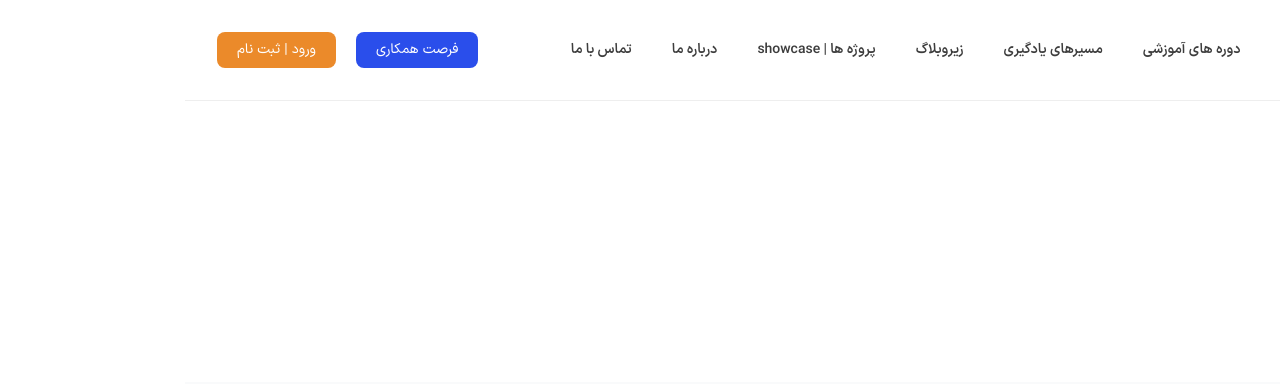
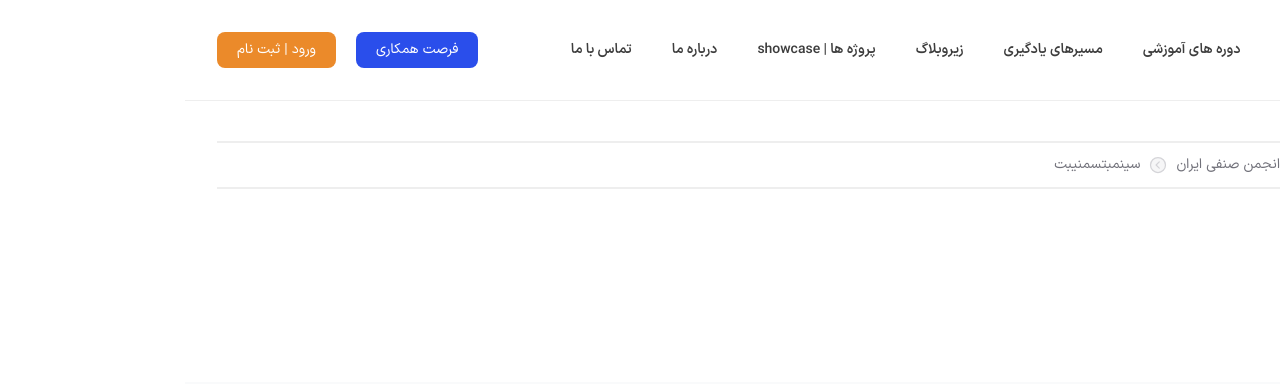
Before and after one commit to hoseinkoshkian/zeroteam, a Next.js app: page /projects in a window 1280 px wide. Shown: the top 392 px of the page. Built offline with nearby package versions, Linux system fonts and the light colour scheme.

Commit message:
breadcrumb

```diff
--- /dev/null
+++ b/src/app/components/Breadcrumb.tsx
@@ -0,0 +1,57 @@
+"use client";
+import { usePathname } from "next/navigation";
+import Link from "next/link";
+import { Icon } from "@iconify/react/dist/iconify.js";
+// import { useEffect, useState } from "react";
+export default function Breadcrumb() {
+  const pathname = usePathname();
+  const paths = pathname.split("/").filter(Boolean);
+  const isRender = paths.some(Boolean);
+  if (!isRender) {
+    return <></>;
+  }
+  return (
+    <nav
+      aria-label="breadcrumb"
+      className=" overflow-x-auto whitespace-nowrap text-nowrap py-3 text-sm px-3 flex gap-2 items-center border-y-2 border-z-border"
+    >
+      {/* {paths.map((p) => p)} */}
+      <Link href={"/"} className="text-zinc-500">
+        خانه
+      </Link>
+      <div className="next">
+        <Icon
+          icon="ph:caret-circle-left-duotone"
+          width={20}
+          height={20}
+          className="text-zinc-300 flex-grow"
+        />
+      </div>
+      <Link href={"/"} className="text-zinc-500">
+        پروژه ها
+      </Link>
+      <div className="next">
+        <Icon
+          icon="ph:caret-circle-left-duotone"
+          width={20}
+          height={20}
+          className="text-zinc-300 flex-grow"
+        />
+      </div>
+      <Link href={"/"} className="text-zinc-500">
+        انجمن صنفی ایران
+      </Link>
+      <div className="next">
+        <Icon
+          icon="ph:caret-circle-left-duotone"
+          width={20}
+          height={20}
+          className="text-zinc-300 flex-grow"
+        />
+      </div>
+      <Link href={"/"} className="text-zinc-500">
+        سینمبتسمنیبت
+      </Link>
+    </nav>
+  );
+}
--- a/src/app/components/OrderItems/OrderItem.tsx
+++ b/src/app/components/OrderItems/OrderItem.tsx
@@ -70,7 +70,7 @@ export default function OrderItem({
             <hr className="h-[4px] w-full bg-z-blue border-none outline-none" />
           </div>
 
-          <div className={`leading-loose text-justify w-full p-8`}>{text}</div>
+          <div className={`leading-loose text-justify w-full p-8 hyphens-none`}>{text}</div>
         </div>
         <div className="w-1/2 px-4 py-2 ">
           <Image
--- a/src/app/layout.tsx
+++ b/src/app/layout.tsx
@@ -23,7 +23,7 @@ export default function RootLayout({
       <StyledComponentsRegistry>
         <body className="text-z-content overflow-x-hidden flex flex-col justify-between h-screen">
           <Header />
-          <main className="basis-full container mx-auto mobile-container">{children}</main>
+          <main className="basis-full container mx-auto">{children}</main>
           <Footer />
         </body>
       </StyledComponentsRegistry>
--- a/src/app/template.tsx
+++ b/src/app/template.tsx
@@ -1,6 +1,10 @@
+"use client";
+import Breadcrumb from "./components/Breadcrumb";
 export default function Template({ children }: { children: React.ReactNode }) {
-  return <div className="root-template">
-    breadcrumb
-    {children}
-    </div>;
+  return (
+    <>
+      <Breadcrumb />
+      {children}
+    </>
+  );
 }
```
Also changed, not shown: src/app/components/Header.tsx (+1 -1 lines), src/app/page.tsx (+8 -3 lines).
